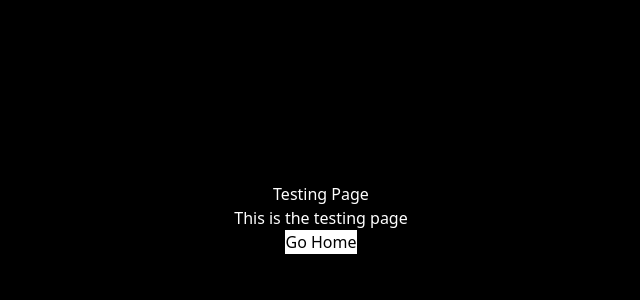
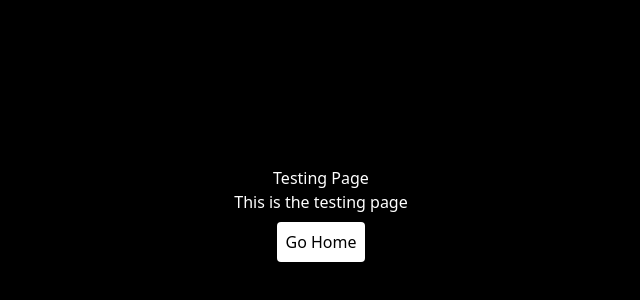
Before and after one commit to th3Creepiest/the-void, a React (Vite) app: page /testing in a window 1280 px wide. Shown: the part 182-482 px from the top of the page, without its empty margins (319-959 px from the left). Built offline with nearby package versions, Linux system fonts and the light colour scheme.

Commit message:
made a button... good looking, yes, it's beautiful now

```diff
--- a/src/pages/TestingPage.tsx
+++ b/src/pages/TestingPage.tsx
@@ -7,7 +7,10 @@ export default function TestingPage() {
       <section className="text-center">
         <h1 className="text-white">Testing Page</h1>
         <p className="text-white">This is the testing page</p>
-        <button className="text-black bg-white" onClick={() => navigate("/")}>
+        <button
+          className="text-black bg-white rounded hover:bg-red-950 hover:text-white m-2 p-2"
+          onClick={() => navigate("/")}
+        >
           Go Home
         </button>
       </section>
```
